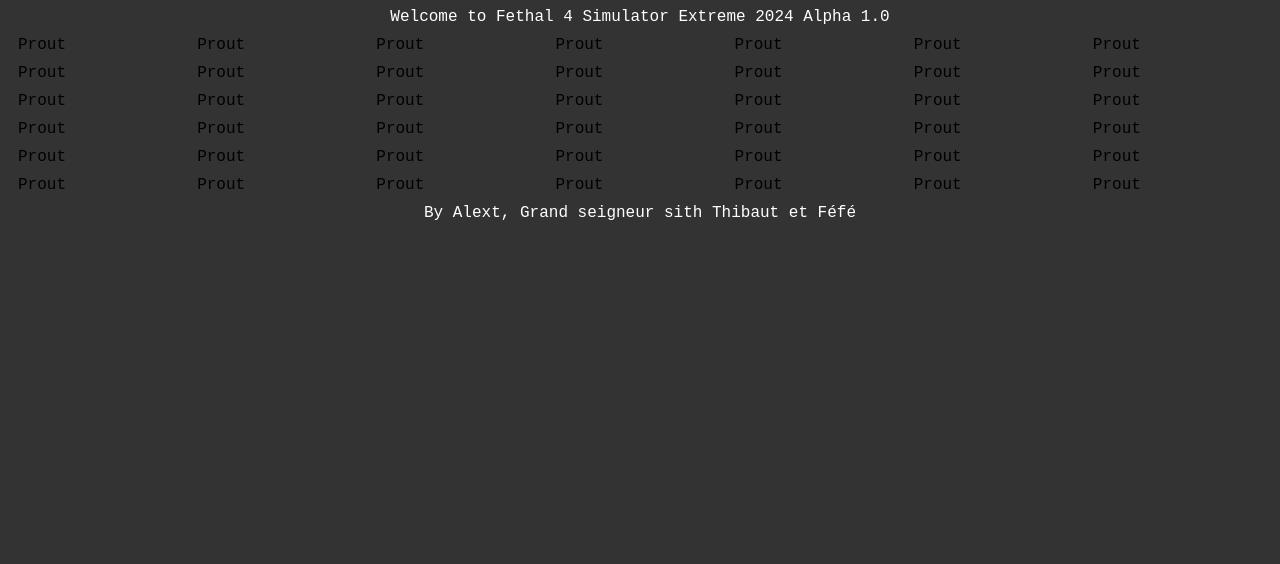
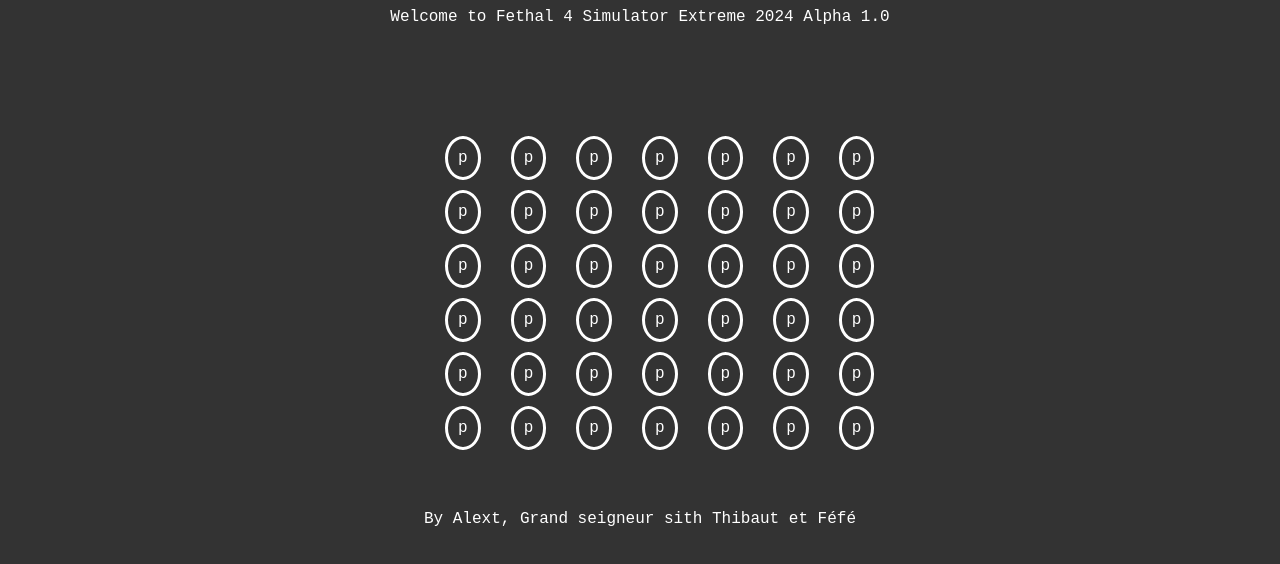
Before and after one commit to tb-des/Fethal_4, a plain HTML site: page index.html in a window 1280 px wide. Drawn offline with Linux system fonts and the light colour scheme.

Commit message:
Ajout index et CSS

```diff
--- a/index.html
+++ b/index.html
@@ -8,54 +8,54 @@
     <link rel="stylesheet" href="style.css">
 </head>
 
-<body bgcolor="#333">
+<body>
     <nav class="nav">
         <span id="span_nav">Welcome to Fethal 4 Simulator Extreme 2024 Alpha 1.0</span>
     </nav>
 
     <div class="grid">
-        <div class="grid-item" id="0-0">Prout</div>
-        <div class="grid-item" id="0-1">Prout</div>
-        <div class="grid-item" id="0-2">Prout</div>
-        <div class="grid-item" id="0-3">Prout</div>
-        <div class="grid-item" id="0-4">Prout</div>
-        <div class="grid-item" id="0-5">Prout</div>
-        <div class="grid-item" id="0-6">Prout</div>
-        <div class="grid-item" id="1-0">Prout</div>
-        <div class="grid-item" id="1-1">Prout</div>
-        <div class="grid-item" id="1-2">Prout</div>
-        <div class="grid-item" id="1-3">Prout</div>
-        <div class="grid-item" id="1-4">Prout</div>
-        <div class="grid-item" id="1-5">Prout</div>
-        <div class="grid-item" id="1-6">Prout</div>
-        <div class="grid-item" id="2-0">Prout</div>
-        <div class="grid-item" id="2-1">Prout</div>
-        <div class="grid-item" id="2-2">Prout</div>
-        <div class="grid-item" id="2-3">Prout</div>
-        <div class="grid-item" id="2-4">Prout</div>
-        <div class="grid-item" id="2-5">Prout</div>
-        <div class="grid-item" id="2-6">Prout</div>
-        <div class="grid-item" id="3-0">Prout</div>
-        <div class="grid-item" id="3-1">Prout</div>
-        <div class="grid-item" id="3-2">Prout</div>
-        <div class="grid-item" id="3-3">Prout</div>
-        <div class="grid-item" id="3-4">Prout</div>
-        <div class="grid-item" id="3-5">Prout</div>
-        <div class="grid-item" id="3-6">Prout</div>
-        <div class="grid-item" id="4-0">Prout</div>
-        <div class="grid-item" id="4-1">Prout</div>
-        <div class="grid-item" id="4-2">Prout</div>
-        <div class="grid-item" id="4-3">Prout</div>
-        <div class="grid-item" id="4-4">Prout</div>
-        <div class="grid-item" id="4-5">Prout</div>
-        <div class="grid-item" id="4-6">Prout</div>
-        <div class="grid-item" id="5-0">Prout</div>
-        <div class="grid-item" id="5-1">Prout</div>
-        <div class="grid-item" id="5-2">Prout</div>
-        <div class="grid-item" id="5-3">Prout</div>
-        <div class="grid-item" id="5-4">Prout</div>
-        <div class="grid-item" id="5-5">Prout</div>
-        <div class="grid-item" id="5-6">Prout</div>
+        <div class="grid-item" id="0-0">p</div>
+        <div class="grid-item" id="0-1">p</div>
+        <div class="grid-item" id="0-2">p</div>
+        <div class="grid-item" id="0-3">p</div>
+        <div class="grid-item" id="0-4">p</div>
+        <div class="grid-item" id="0-5">p</div>
+        <div class="grid-item" id="0-6">p</div>
+        <div class="grid-item" id="1-0">p</div>
+        <div class="grid-item" id="1-1">p</div>
+        <div class="grid-item" id="1-2">p</div>
+        <div class="grid-item" id="1-3">p</div>
+        <div class="grid-item" id="1-4">p</div>
+        <div class="grid-item" id="1-5">p</div>
+        <div class="grid-item" id="1-6">p</div>
+        <div class="grid-item" id="2-0">p</div>
+        <div class="grid-item" id="2-1">p</div>
+        <div class="grid-item" id="2-2">p</div>
+        <div class="grid-item" id="2-3">p</div>
+        <div class="grid-item" id="2-4">p</div>
+        <div class="grid-item" id="2-5">p</div>
+        <div class="grid-item" id="2-6">p</div>
+        <div class="grid-item" id="3-0">p</div>
+        <div class="grid-item" id="3-1">p</div>
+        <div class="grid-item" id="3-2">p</div>
+        <div class="grid-item" id="3-3">p</div>
+        <div class="grid-item" id="3-4">p</div>
+        <div class="grid-item" id="3-5">p</div>
+        <div class="grid-item" id="3-6">p</div>
+        <div class="grid-item" id="4-0">p</div>
+        <div class="grid-item" id="4-1">p</div>
+        <div class="grid-item" id="4-2">p</div>
+        <div class="grid-item" id="4-3">p</div>
+        <div class="grid-item" id="4-4">p</div>
+        <div class="grid-item" id="4-5">p</div>
+        <div class="grid-item" id="4-6">p</div>
+        <div class="grid-item" id="5-0">p</div>
+        <div class="grid-item" id="5-1">p</div>
+        <div class="grid-item" id="5-2">p</div>
+        <div class="grid-item" id="5-3">p</div>
+        <div class="grid-item" id="5-4">p</div>
+        <div class="grid-item" id="5-5">p</div>
+        <div class="grid-item" id="5-6">p</div>
     </div>
 
     <footer>By Alext, Grand seigneur sith Thibaut et Féfé</footer>
--- a/style.css
+++ b/style.css
@@ -30,4 +30,26 @@ footer{
     grid-template-columns: repeat(7, 1fr);
     grid-gap: 10px;
     padding: 10px;
+    margin-left: 33%;
+    margin-right: 33%;
+    margin-top: 100px;
+    margin-bottom: 50px;
 }
+
+.grid-item{
+    color: white;
+    text-align: center;
+    border: white 3px solid;
+    transition: all 0.5s;
+    padding: 10px;
+    margin-left: 10px;
+    margin-right: 10px;
+    border-radius: 100%;
+
+}
+
+.grid-item:hover{
+    background-color: #333;
+    color: green;
+    border: green 3px solid;
+}
```
